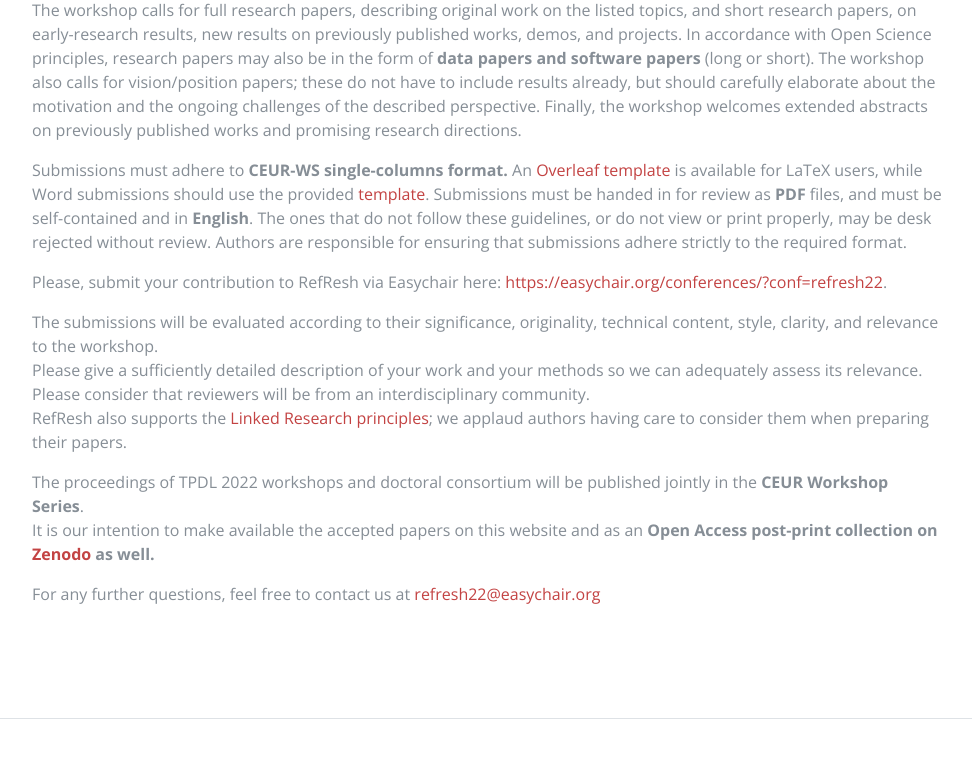
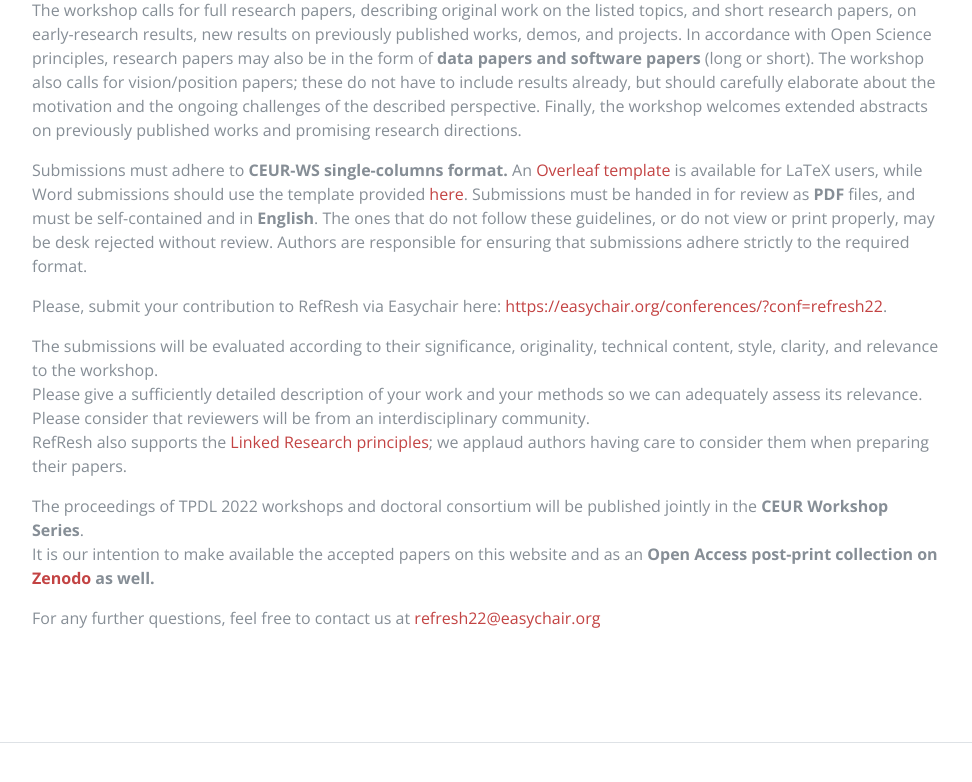
Before and after one commit to andremann/RefResh-2022, a plain HTML site: page index.html in a window 1280 px wide. Shown: the part 3168-3950 px from the top of the page, without its empty margins (288-1260 px from the left). Drawn offline with nearby package versions, Linux system fonts and the light colour scheme; a web font is replaced by a local one.

Commit message:
fix ceur url

```diff
--- a/index.html
+++ b/index.html
@@ -237,7 +237,7 @@
               An <a target="_blank"
                 href="https://www.overleaf.com/latex/templates/template-for-submissions-to-ceur-workshop-proceedings-ceur-ws-dot-org/pkfscdkgkhcq">Overleaf
                 template</a> is available for LaTeX users,
-              while Word submissions should use the provided <a href="http://ceur-ws.org/Vol-XXX/CEURART.zip">template</a>.
+              while Word submissions should use the template provided <a target="_blank" href="http://ceur-ws.org/HOWTOSUBMIT.html">here</a>.
               Submissions must be handed in for review as <strong>PDF</strong> files, and must be self-contained and
               in <strong>English</strong>.
               The ones that do not follow these guidelines, or do not view or print properly, may be desk
```
